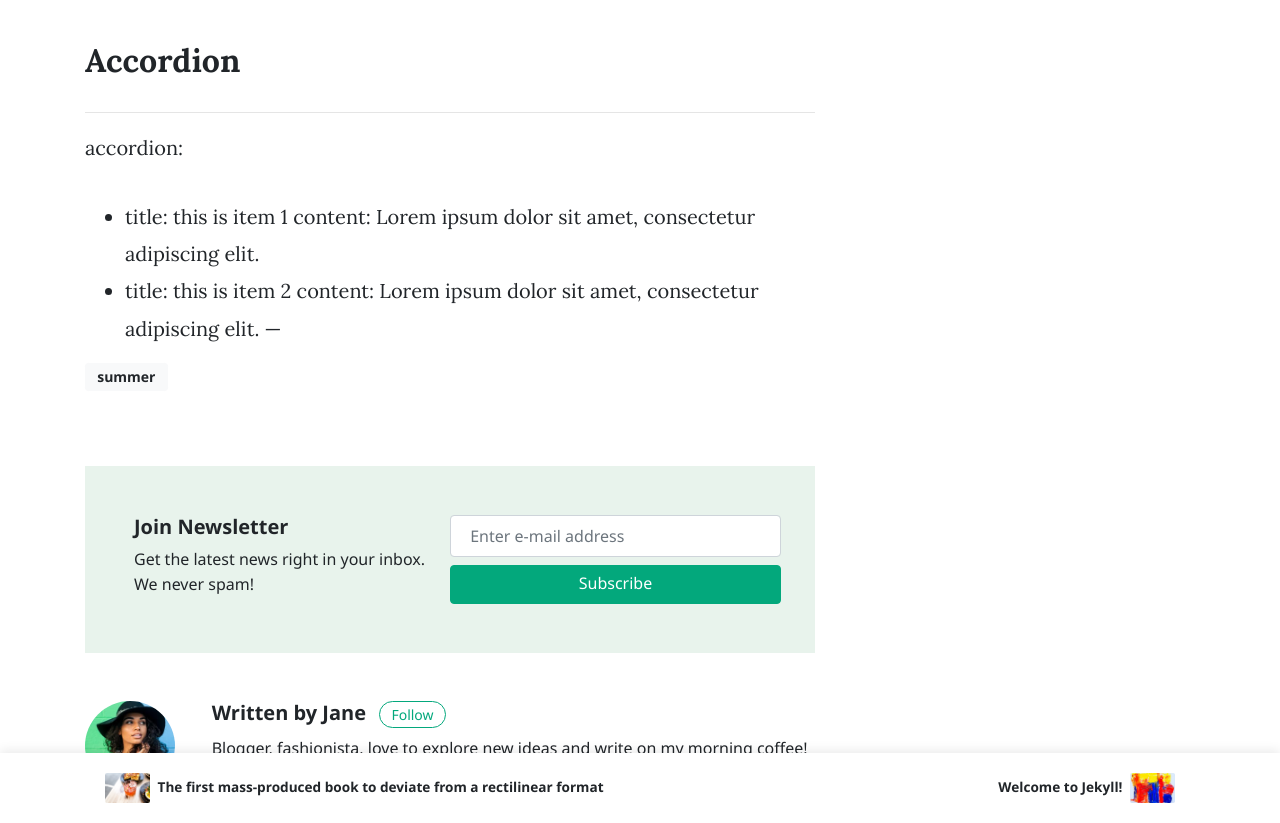
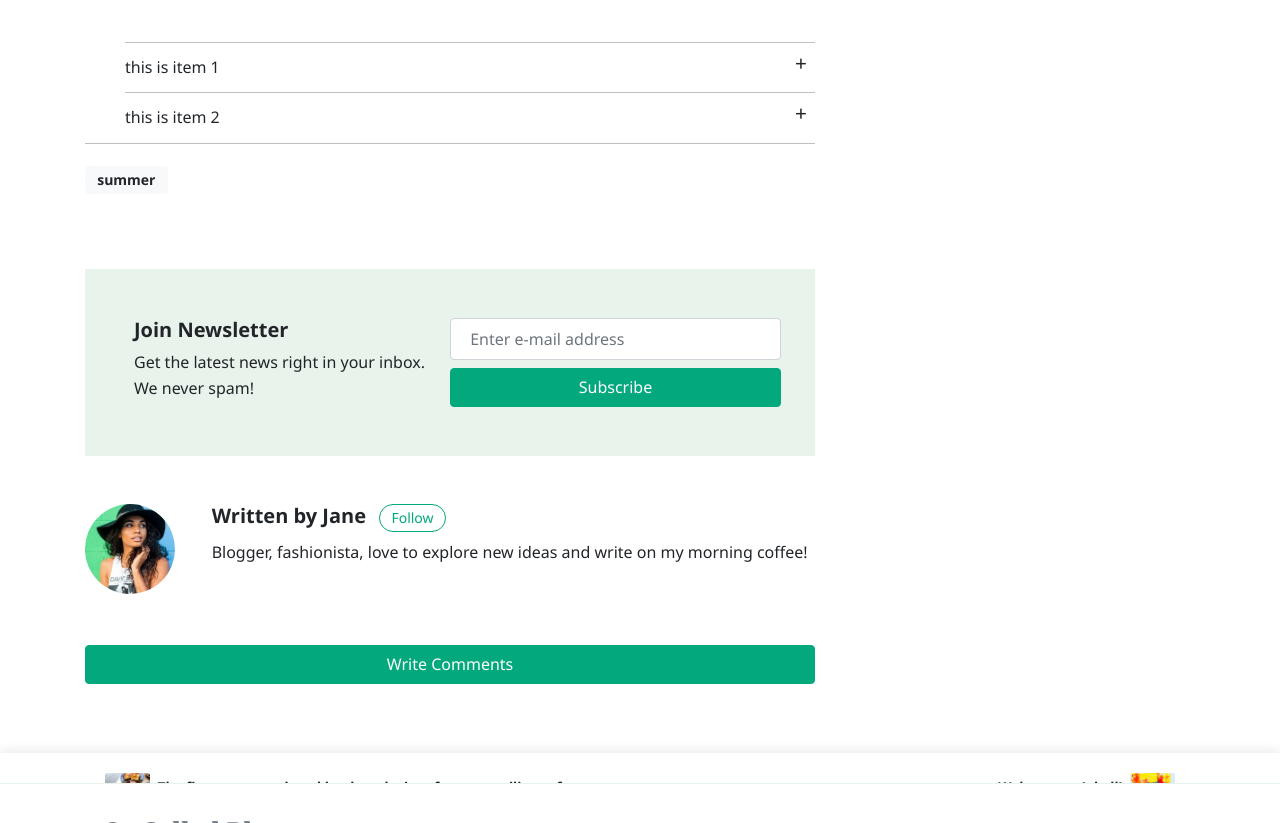
Before and after one commit to kishorekrrish/SoCalledBlogger, a Jekyll site: the page built from _posts/2019-02-03-powerful-things-markdown-editor.markdown, in a window 1280 px wide and 1400 px high, scrolled down 2447 px. Shown: the part 577-1400 px from the top of the window. Built offline with Jekyll 4.4.1, drawn with Linux system fonts in a browser that asks for light colours; nearby versions of some CDN libraries.

Commit message:
accordion change

```diff
--- a/_layouts/page.html
+++ b/_layouts/page.html
@@ -6,8 +6,6 @@ layout: default
 <h3 class="font-weight-bold spanborder"><span>{{page.title}}</span></h3>
 <div class="page-content">
 {{ content }}
-<!-- Accordion-->
-{% include accordion.html %}
 <!-- Comments -->
 {% if page.comments == true %}
 {% include comments.html %}
--- a/_layouts/post.html
+++ b/_layouts/post.html
@@ -80,6 +80,9 @@ layout: default
                 < End Toc -->
 				{{ content }}
 			</article>
+
+			<!-- Accordion-->
+			{% include accordion.html %}
 
 			<!-- Tags -->
 			<div class="mb-4">
--- a/_posts/2019-02-03-powerful-things-markdown-editor.markdown
+++ b/_posts/2019-02-03-powerful-things-markdown-editor.markdown
@@ -46,12 +51,3 @@ Another way to insert links in markdown is using reference lists. You might want
 Perhaps the best part of Markdown is that you're never limited to just Markdown. You can write HTML directly in the Markdown editor and it will just work as HTML usually does. No limits! Here's a standard YouTube embed code as an example:
 
 <p><iframe style="width:100%;" height="315" src="https://www.youtube.com/embed/Cniqsc9QfDo?rel=0&amp;showinfo=0" frameborder="0" allowfullscreen></iframe></p>
-
-## Accordion
----
-accordion:
-  - title: this is item 1
-    content: Lorem ipsum dolor sit amet, consectetur adipiscing elit.
-  - title: this is item 2
-    content: Lorem ipsum dolor sit amet, consectetur adipiscing elit.
----
```
Also changed, not shown: other parts of _posts/2019-02-03-powerful-things-markdown-editor.markdown (+5 -0 lines).
